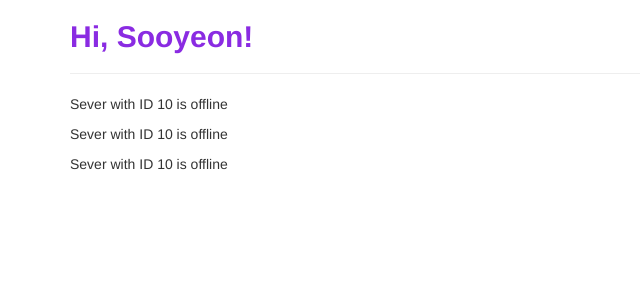
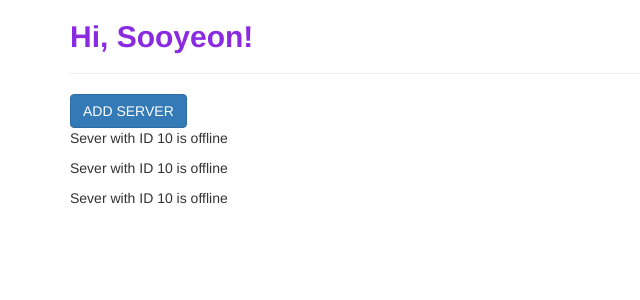
Before and after one commit to berkagmpp/my-first-app__angular, an Angular app: page / in a window 1280 px wide. Shown: the top 300 px of the page, without its empty margins (0-640 px from the left). Built offline with nearby package versions, Linux system fonts and the light colour scheme.

Commit message:
feat: Add property binding to button in serversComponent

```diff
--- a/src/app/servers/servers.component.html
+++ b/src/app/servers/servers.component.html
@@ -1,3 +1,5 @@
+<button class="btn btn-primary"
+        [disabled]="!allowNewServer">ADD SERVER</button>
 <app-server></app-server>
 <app-server></app-server>
 <app-server></app-server>
--- a/src/app/servers/servers.component.ts
+++ b/src/app/servers/servers.component.ts
@@ -1,15 +1,20 @@
 import { Component, OnInit } from '@angular/core';
 
 @Component({
-  selector: '[app-servers]',
-  templateUrl: './servers.component.html',
-  styleUrls: ['./servers.component.css']
+    selector: '[app-servers]',
+    templateUrl: './servers.component.html',
+    styleUrls: ['./servers.component.css']
 })
 export class ServersComponent implements OnInit {
+    allowNewServer = false;
 
-  constructor() { }
+    constructor() {
+        setTimeout(() => {
+            this.allowNewServer = true;
+        }, 2000)
+    }
 
-  ngOnInit(): void {
-  }
+    ngOnInit(): void {
+    }
 
 }
```
